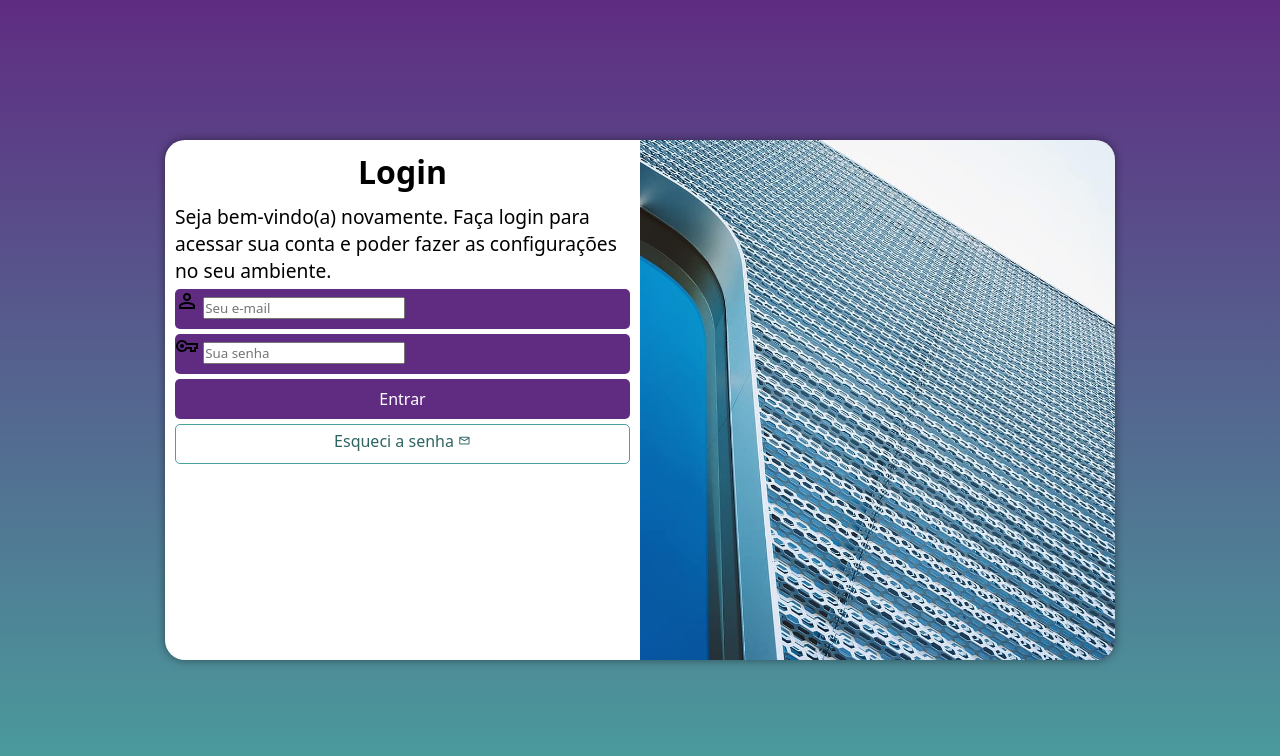
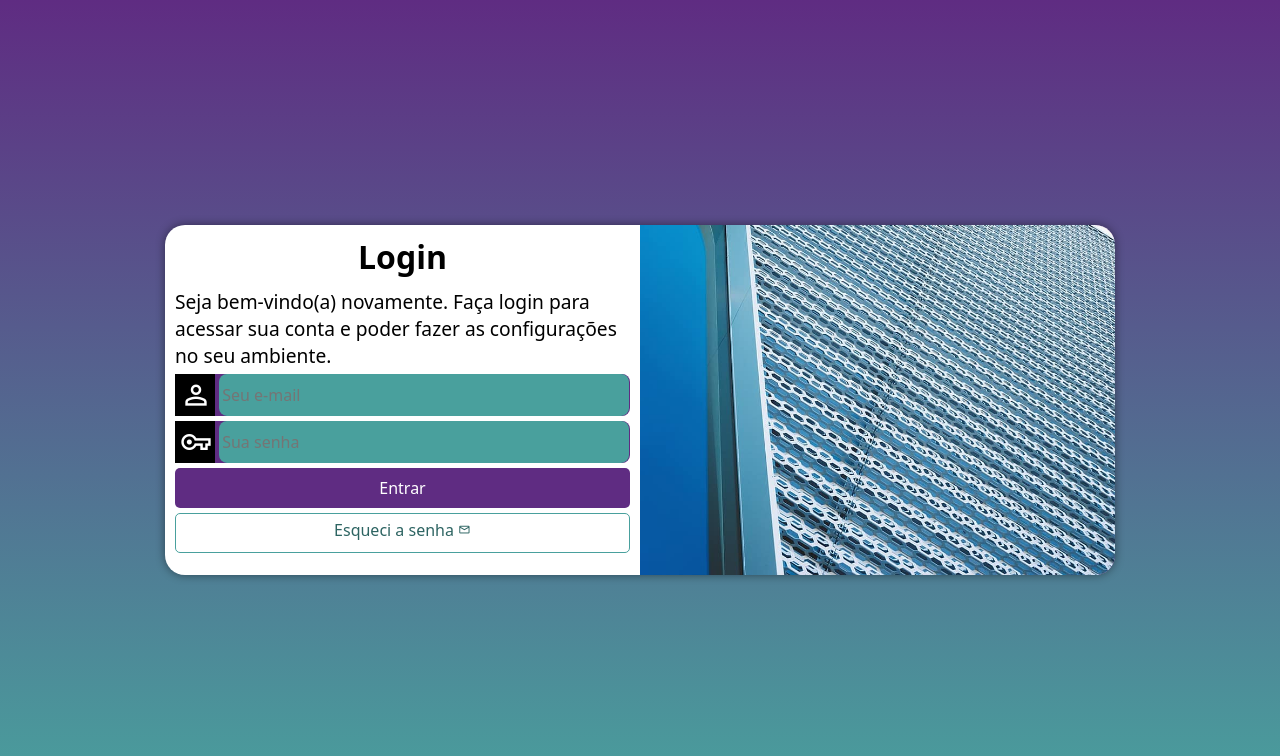
Before and after one commit to TalDoJulio/projeto-login, a plain HTML site: page index.html in a window 1280 px wide. Drawn offline with nearby package versions, Linux system fonts and the light colour scheme.

Commit message:
modulo 4 finalizado

```diff
--- a/estilos/media-query.css
+++ b/estilos/media-query.css
@@ -17,7 +17,7 @@ Grandes telas: Aima de 1200px
         background-image: linear-gradient(to top, #49a09d, #5f2c82);
     }
     section#login {
-        width: 80vw;
+        width: 80vw;height: 300px;
     }
 
     section#login > div#imagem {
@@ -40,6 +40,7 @@ Grandes telas: Aima de 1200px
     }
     section#login {
         width: 950px;
+        height: 350px;
     }
     section#login > div#imagem {
         float: right;
--- a/estilos/style.css
+++ b/estilos/style.css
@@ -29,15 +29,16 @@ section#login {
     position: absolute;
     top: 50%;
     left: 50%;
-    transform: translate(-50%, -50%);
+
     overflow: hidden;
 
     background-color: white;
     width: 252px;
-    height: 520px;
+    height: 530px;
     border-radius: 20px;
     box-shadow: 0px 0px 10px rgba(0, 0, 0, 0.452);
 
+    transform: translate(-50%, -50%);
     transition: width 0.3s, height 0.3s;
     transition-timing-function: ease;
 }
@@ -66,12 +67,32 @@ form > div.campo {
     background-color: #5f2c82;
     display: block;
     width: 100%;
-    height: 40px;
-    border-radius: 5px;
+    height: 42px;
+    border-radius: 8px;
     margin: 5px 0px;
 }
 div.campo > label {
     display: none;
+}
+div.campo > span {
+    color: white;
+    background-color: black;
+    font-size: 2em;
+    width: 40px;
+    padding: 5px;
+}
+div.campo > input {
+    background-color: #49a09d;
+    font-size: 1em;
+    width: calc(100% - 45px);
+    height: 100%;
+    border: 0px;
+    border-radius: 8px;
+    padding: 3px;
+    transform: translateY(-24%);
+}
+div.campo > input:focus-within { /* acontece algo quando ta escrevendo */
+    background-color: white;
 }
 
 form > input[type=submit] {
```
